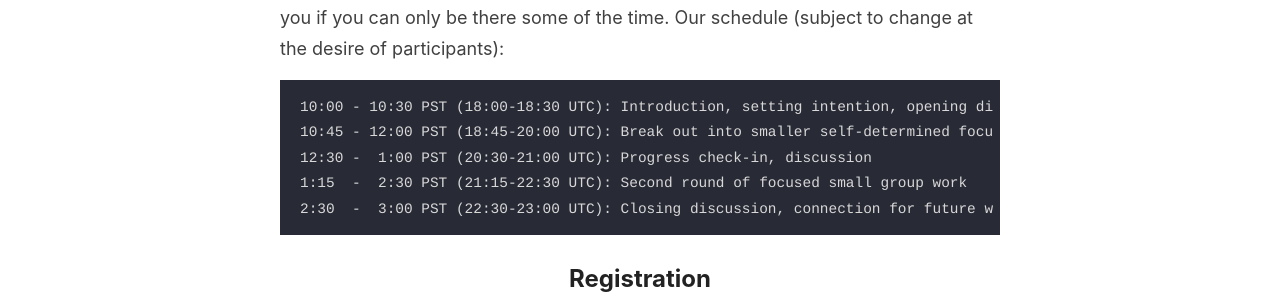
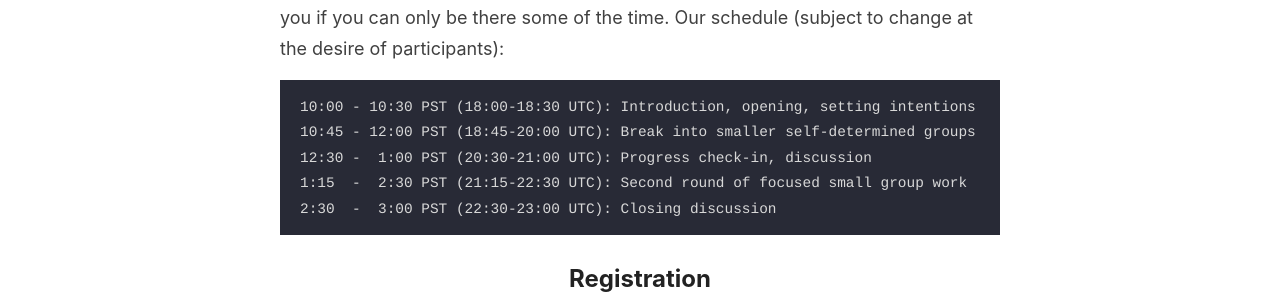
Before and after one commit to tlringer/shutdown-pl, a Jekyll site: the page built from index.markdown, in a window 1280 px wide. Shown: the part 1056-1361 px from the top of the page. Built offline with Jekyll 4.4.1, drawn with Linux system fonts in a browser that asks for light colours; our own code applies the rules of GitHub Pages for plain Markdown files.

Commit message:
Update index.markdown

````diff
--- a/index.markdown
+++ b/index.markdown
@@ -9,11 +9,11 @@ On this **Wednesday, June 10, 10:00 am - 3:00 pm PST**, we join in the movement
 We will be holding a virtual day of conversation and focused group action. We encourage you to attend for all or most of the day, but we will be happy to welcome you if you can only be there some of the time. Our schedule (subject to change at the desire of participants):
 
 ```
-10:00 - 10:30 PST (18:00-18:30 UTC): Introduction, setting intention, opening discussion
-10:45 - 12:00 PST (18:45-20:00 UTC): Break out into smaller self-determined focus groups
+10:00 - 10:30 PST (18:00-18:30 UTC): Introduction, opening, setting intentions
+10:45 - 12:00 PST (18:45-20:00 UTC): Break into smaller self-determined groups
 12:30 -  1:00 PST (20:30-21:00 UTC): Progress check-in, discussion
 1:15  -  2:30 PST (21:15-22:30 UTC): Second round of focused small group work
-2:30  -  3:00 PST (22:30-23:00 UTC): Closing discussion, connection for future work
+2:30  -  3:00 PST (22:30-23:00 UTC): Closing discussion
 ```
 
 ## Registration
````
